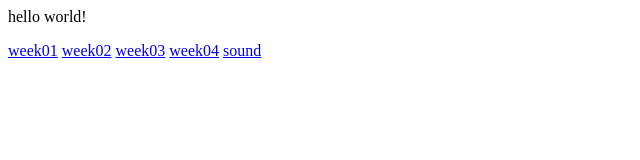
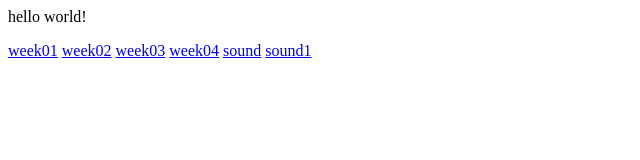
Before and after one commit to Jack-Z0111/jack, a plain HTML site: page index.html in a window 1280 px wide. Shown: the full height of the page, 0-640 px from the left. Drawn offline with Linux system fonts and the light colour scheme.

Commit message:
Update index.html

```diff
--- a/index.html
+++ b/index.html
@@ -9,6 +9,7 @@
 		<a href="week03.html">week03</a>
 		<a href="week04.html">week04</a>
 		<a href="sound_a1.html">sound</a>
+		<a href="sound.html">sound1</a>
 	</body>
 
 </html>
```
